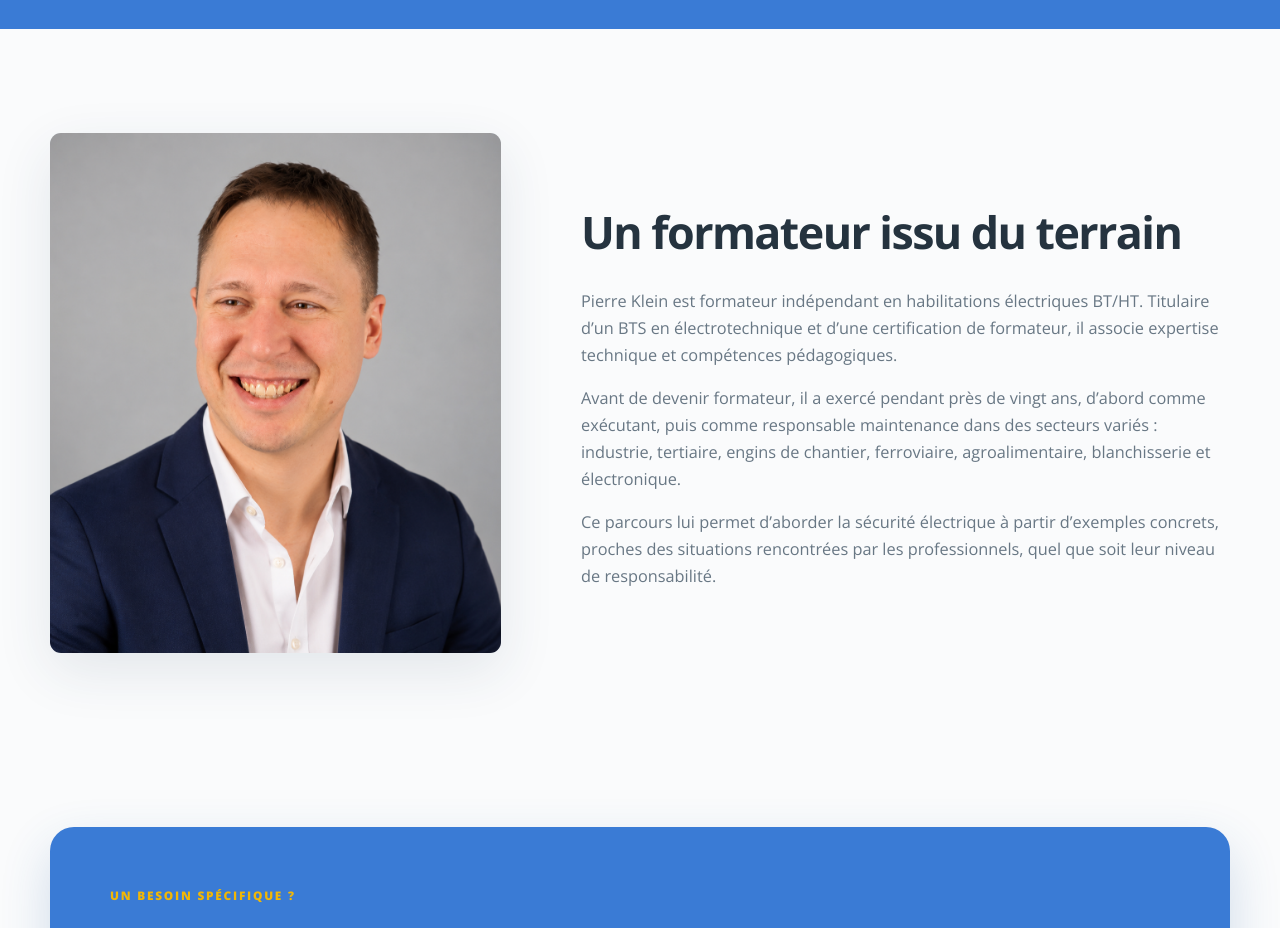
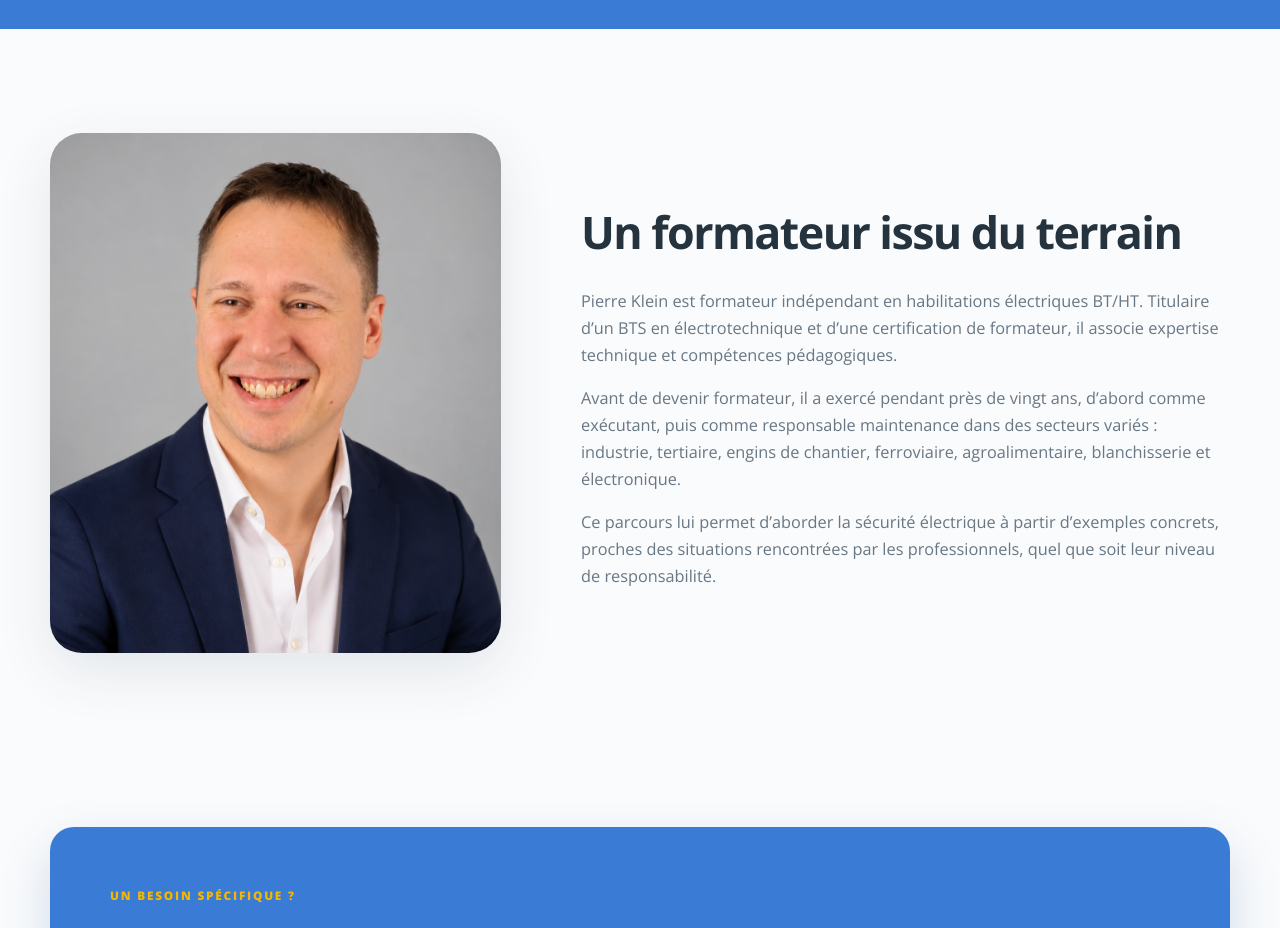
Before and after one commit to GregBoil/PKL, a React (Vite) app: page / in a window 1280 px wide. Shown: the part 1580-2508 px from the top of the page. Built offline with nearby package versions, Linux system fonts and the light colour scheme.

Commit message:
Test photo

```diff
--- a/src/styles.css
+++ b/src/styles.css
@@ -713,7 +713,7 @@ p {
 .professional-photo {
   overflow: hidden;
   background: #e8eef5;
-  border-radius: var(--radius-small);
+  border-radius: 32px;
   box-shadow: var(--shadow);
 }
 
```
